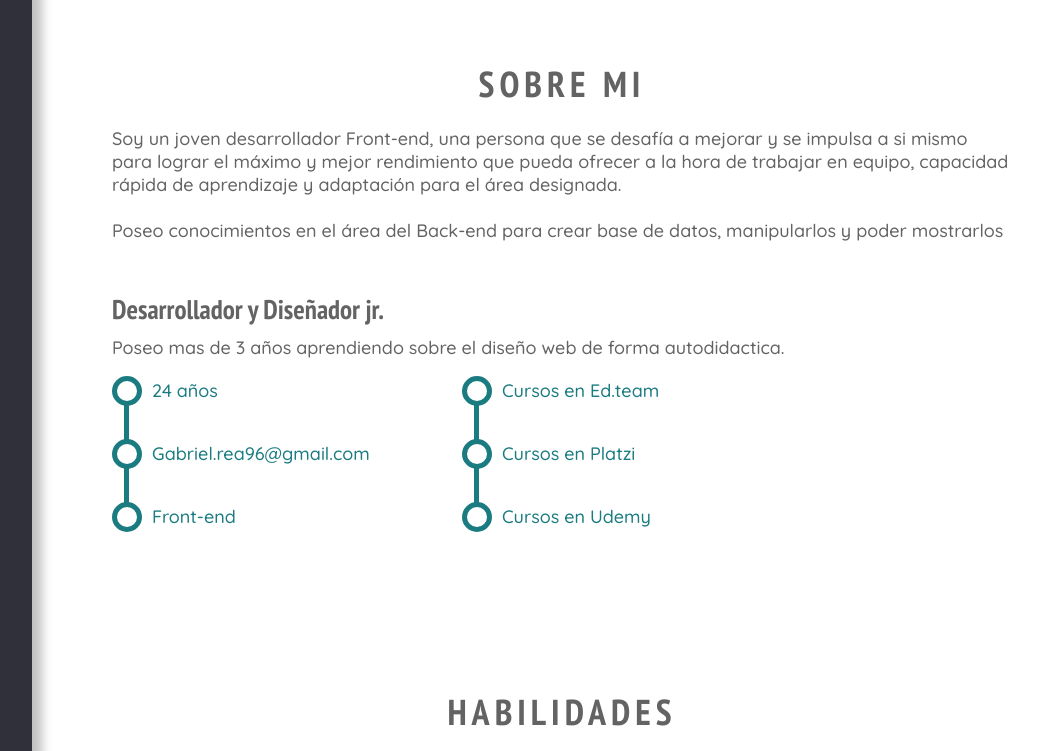
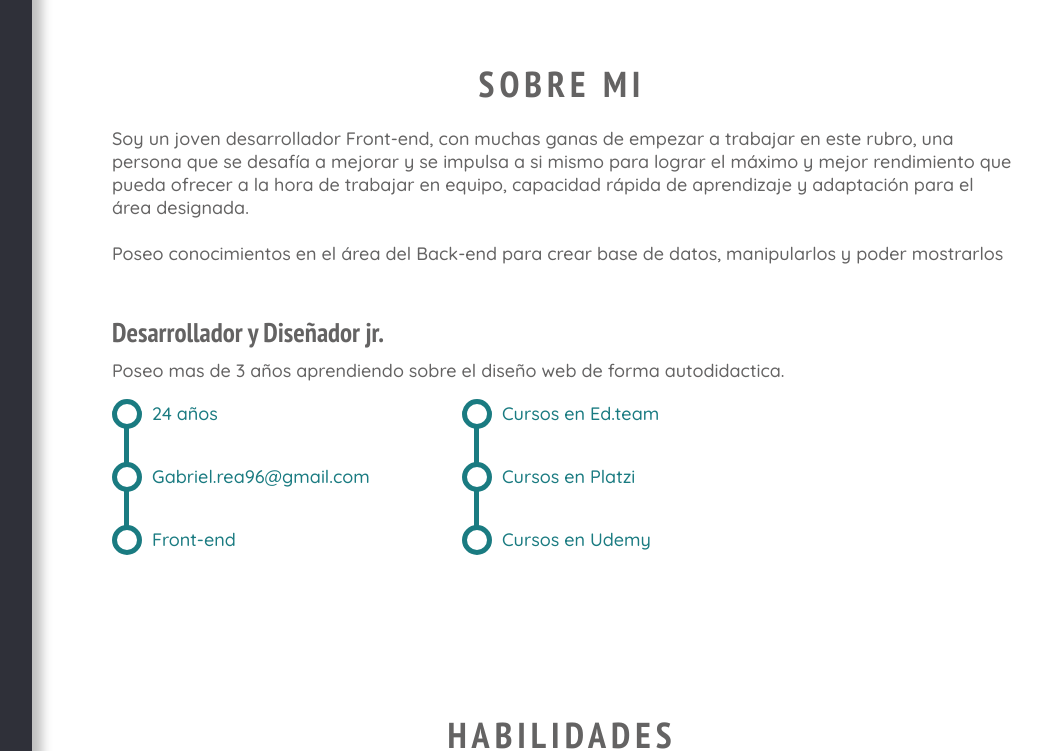
Before and after one commit to GabrielOmarR/portfolio, a plain HTML site: page index.html in a window 1280 px wide. Shown: the part 860-1611 px from the top of the page, without its empty margins (188-1230 px from the left). Drawn offline with nearby package versions, Linux system fonts and the light colour scheme.

Commit message:
Modificando html y el cv

```diff
--- a/index.html
+++ b/index.html
@@ -78,7 +78,7 @@
 
                 <div class="box-text">
                     <p>
-                        Soy un joven desarrollador Front-end, una persona que se desafía a mejorar y se impulsa a si mismo para lograr el máximo y mejor rendimiento que pueda ofrecer a la hora de trabajar en equipo, capacidad rápida de aprendizaje y adaptación para el área designada.
+                        Soy un joven desarrollador Front-end, con muchas ganas de empezar a trabajar en este rubro, una persona que se desafía a mejorar y se impulsa a si mismo para lograr el máximo y mejor rendimiento que pueda ofrecer a la hora de trabajar en equipo, capacidad rápida de aprendizaje y adaptación para el área designada.
                         <br>
                         <br>
                         Poseo conocimientos en el área del Back-end para crear base de datos, manipularlos y poder mostrarlos
```
Also changed, not shown: 1 other file.
